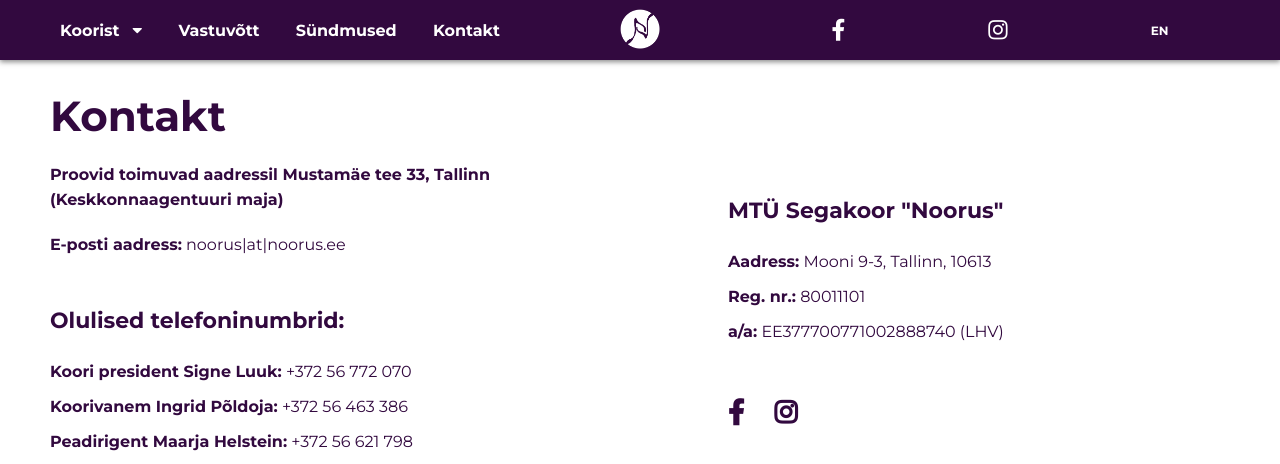
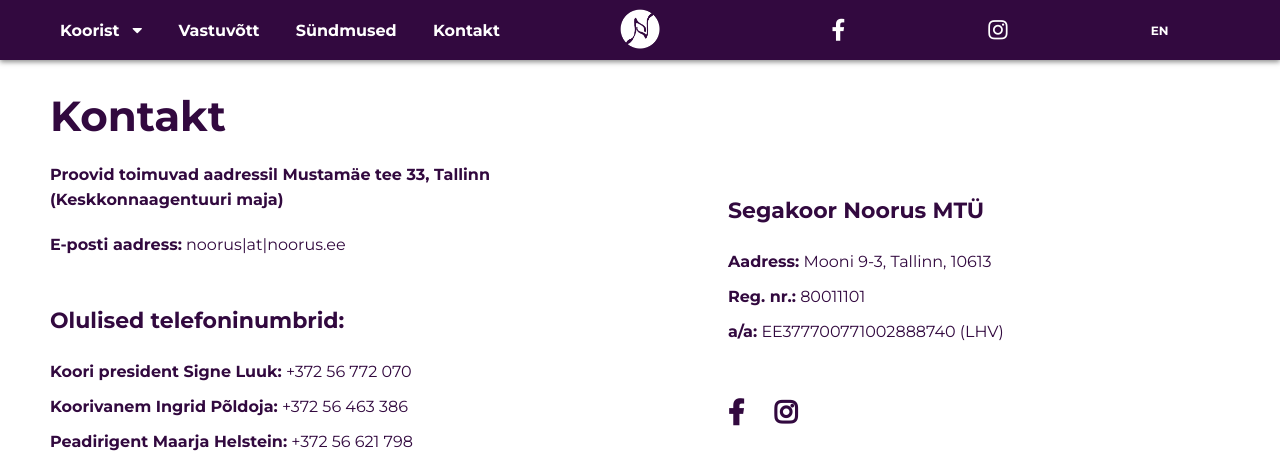
Before and after one commit to lepatriinukast/Noorus, a Node server app: page /kontakt in a window 1280 px wide. Shown: the top 464 px of the page. Run offline with Node 20, Linux system fonts and the light colour scheme; some libraries are stand-ins or nearby versions.

Commit message:
Fix typos

```diff
--- a/views/avaleht.ejs
+++ b/views/avaleht.ejs
@@ -74,7 +74,7 @@
   <section class="section-history" id="section-history">
     <div class="section-history__container">
       <h2 class="heading--purple heading--secondary u-margin-bottom-big">Möödunud sündmused</h2>
-      <p class="paragraph--large paragraph--purple header__paragraph u-margin-bottom-big">Segakoor Nooruse hooaja jooksul toimub mitmeid traditsioonilisi või vähem traditsioonilisi üritusi. Vaata, millistest projektides oleme kaasa löönud!</p>
+      <p class="paragraph--large paragraph--purple header__paragraph u-margin-bottom-big">Segakoor Nooruse hooaja jooksul toimub mitmeid traditsioonilisi või vähem traditsioonilisi üritusi. Vaata, millistes projektides oleme kaasa löönud!</p>
       <a href="/sundmused#moodunud-sundmused" class="btn btn--main">Loe edasi</a>
     </div>
   </section>
--- a/views/contact.ejs
+++ b/views/contact.ejs
@@ -19,7 +19,7 @@
     </div>
     <div class="page-kontakt__text-box">
       <div class="page-kontakt__small-box">
-        <h3 class="heading--tertiary heading--purple u-margin-bottom-big">MTÜ Segakoor "Noorus"</h3>
+        <h3 class="heading--tertiary heading--purple u-margin-bottom-big">Segakoor Noorus MTÜ</h3>
         <ul class="list">
           <li class="list__item"><strong>Address:</strong> Mooni 9-3, Tallinn, 10613</li>
           <li class="list__item"><strong>Reg. nr.:</strong> 80011101</li>
--- a/views/kontakt.ejs
+++ b/views/kontakt.ejs
@@ -19,7 +19,7 @@
     </div>
     <div class="page-kontakt__text-box">
       <div class="page-kontakt__small-box">
-        <h3 class="heading--tertiary heading--purple u-margin-bottom-big">MTÜ Segakoor "Noorus"</h3>
+        <h3 class="heading--tertiary heading--purple u-margin-bottom-big">Segakoor Noorus MTÜ</h3>
         <ul class="list">
           <li class="list__item"><strong>Aadress:</strong> Mooni 9-3, Tallinn, 10613</li>
           <li class="list__item"><strong>Reg. nr.:</strong> 80011101</li>
```
